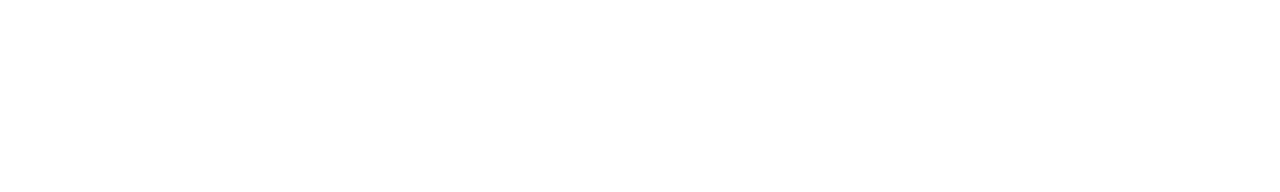
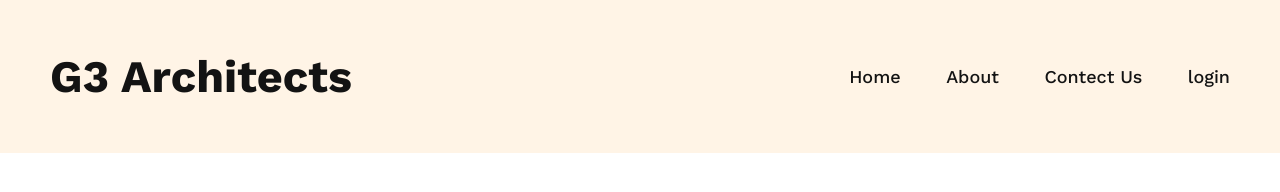
Before and after one commit to nazmul-hossein-nahid/g3-architects-website, a plain HTML site: page index.html in a window 1280 px wide. Drawn offline with nearby package versions, Linux system fonts and the light colour scheme.

Commit message:
added nav section

```diff
--- a/index.html
+++ b/index.html
@@ -1,11 +1,40 @@
 <!DOCTYPE html>
 <html lang="en">
+
 <head>
     <meta charset="UTF-8">
     <meta name="viewport" content="width=device-width, initial-scale=1.0">
+    <!-- work sans font from  google fonts -->
+    <link rel="preconnect" href="https://fonts.googleapis.com">
+    <link rel="preconnect" href="https://fonts.gstatic.com" crossorigin>
+    <link
+        href="https://fonts.googleapis.com/css2?family=Inter:wght@100;200;300;400;500;600;700;800;900&family=Work+Sans:ital,wght@0,100;0,200;0,300;0,400;0,500;0,600;0,700;0,800;0,900;1,100;1,200;1,300;1,400;1,500;1,600;1,700;1,800;1,900&display=swap"
+        rel="stylesheet">
+
+    <!-- css sheet link -->
+    <link rel="stylesheet" href="style/styles.css">
+
     <title>G3 Architects</title>
 </head>
+
 <body>
+    <header class="header">
+        <section>
+            <div class="container">
+                <nav class="nav">
+                    <h2 class="logo">G3 Architects</h2>
+                    <ul class="menu">
+                        <li><a href="">Home</a></li>
+                        <li><a href="">About</a></li>
+                        <li><a href="">Contect Us</a></li>
+                        <li><a href="">login</a></li>
+                    </ul>
+                </nav>
+            </div>
+        </section>
 
+
+    </header>
 </body>
+
 </html>
--- a/style/styles.css
+++ b/style/styles.css
@@ -0,0 +1,45 @@
+* {
+    margin: 0;
+    padding: 0;
+    font-family: 'Work Sans', sans-serif;
+}
+
+.container {
+    max-width: 1440px;
+    margin: auto;
+}
+
+a {
+    text-decoration: none;
+    color: #131313;
+}
+
+li {
+    display: inline;
+    list-style: none;
+}
+
+/* header styles here */
+.header {
+    background-color: rgba(255, 144, 14, 0.10);
+}
+
+.nav {
+    display: flex;
+    justify-content: space-between;
+    align-items: center;
+    padding: 50px;
+}
+
+.logo {
+    color: #131313;
+    font-size: 45px;
+    font-weight: 700;
+}
+
+.menu li {
+    margin-left: 40px;
+    color: #424242;
+    font-size: 18px;
+    font-weight: 500;
+}
```
